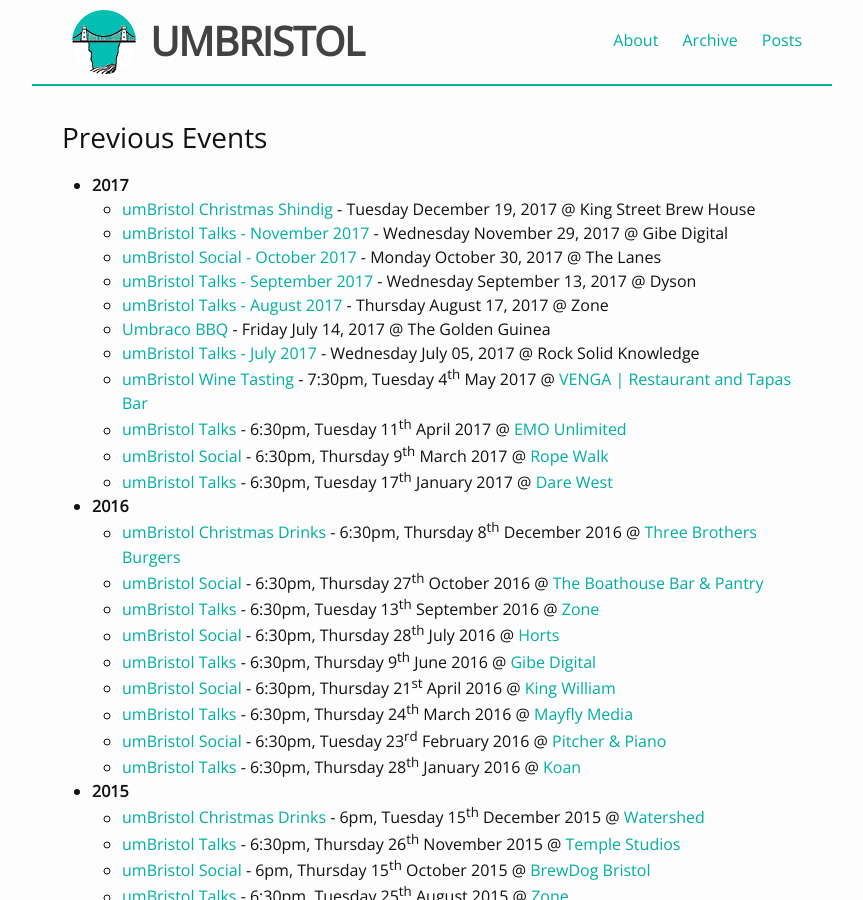
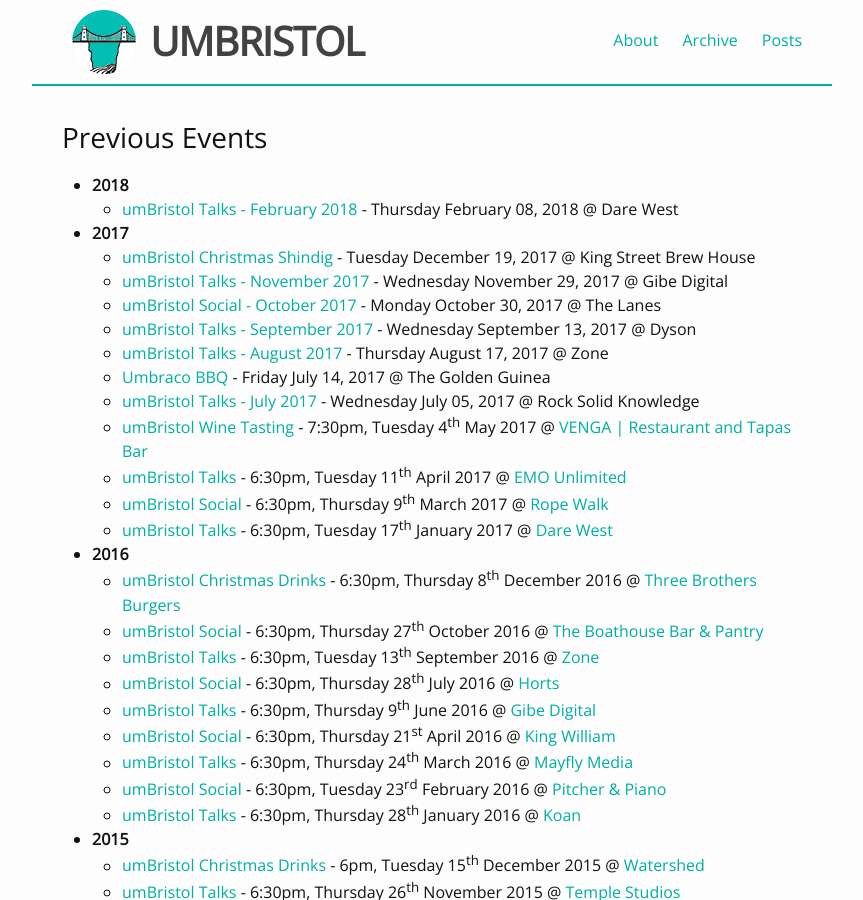
Before and after one commit to umBristol/umbristol.github.com, a Jekyll site: the page built from archive.html, in a window 1280 px wide and 900 px high. Shown: the whole window, without its empty margins (208-1071 px from the left). Built offline with Jekyll 4.4.1, drawn with Linux system fonts in a browser that asks for light colours.

Commit message:
2018 dates in archive

```diff
--- a/archive.html
+++ b/archive.html
@@ -6,6 +6,11 @@
 
 <h1 class="page-heading">Previous Events</h1>
 <ul>
+    <li><strong>2018</strong>
+        <ul>
+            {% include events.html previous=true year="2018" %}
+        </ul>
+    </li>
     <li><strong>2017</strong>
         <ul>
             {% include events.html previous=true year="2017" %}
```
